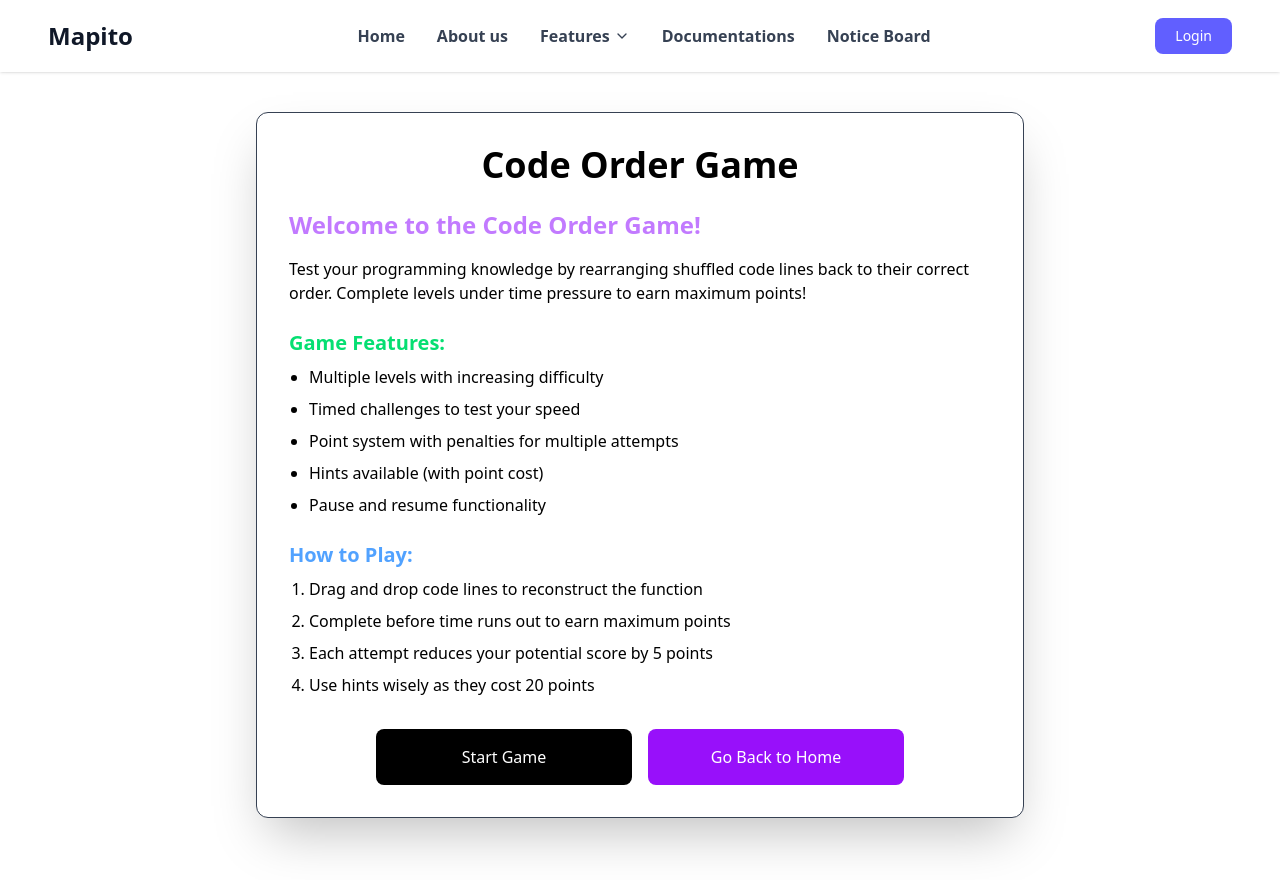
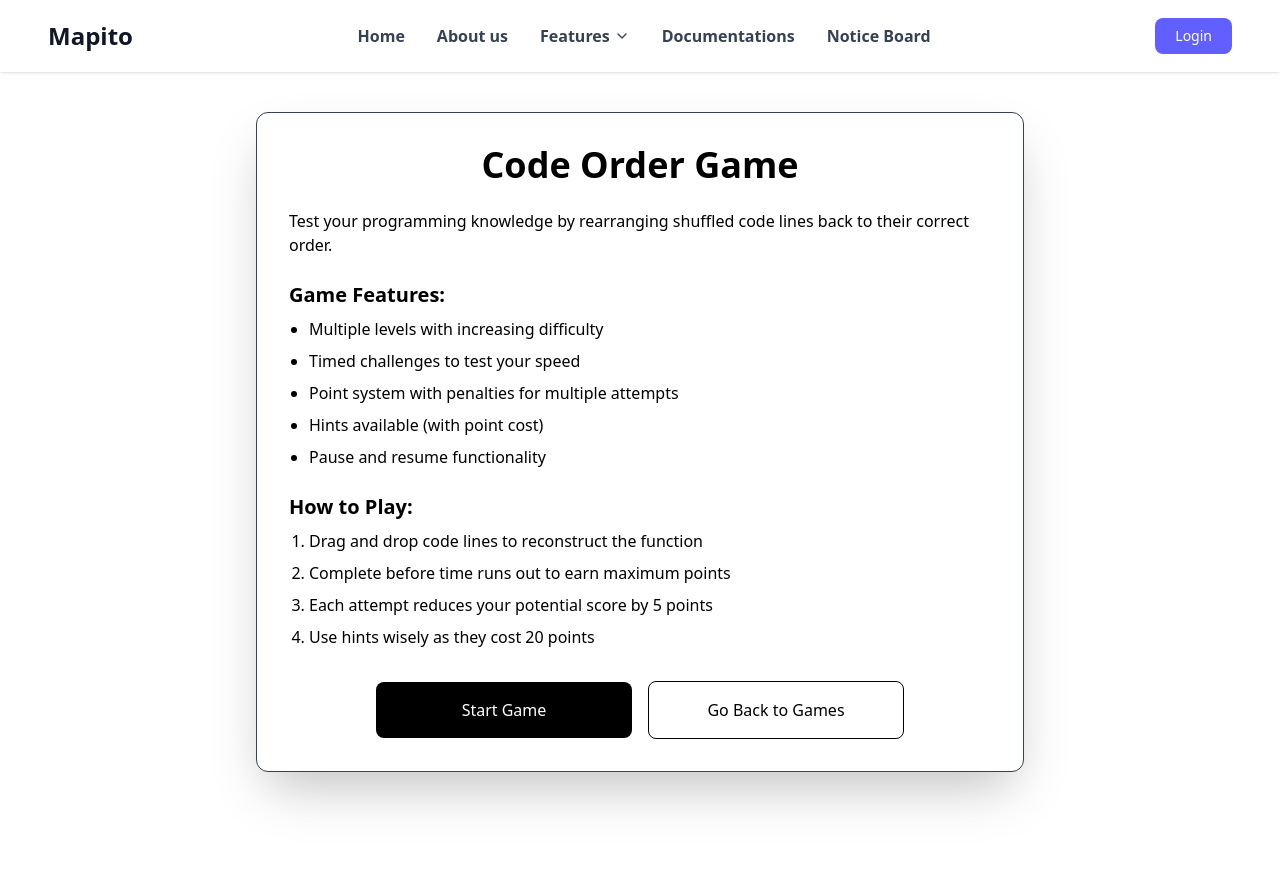
Before and after one commit to wintwah243/Mapito, a React (Vite) app in the folder mapito/: page /games/game2 in a window 1280 px wide. Built offline with nearby package versions, Linux system fonts and the light colour scheme.

Commit message:
ui update

```diff
--- a/mapito/src/Games/CodeOrderGame.jsx
+++ b/mapito/src/Games/CodeOrderGame.jsx
@@ -282,12 +282,10 @@ const CodeOrderGame = () => {
                             Code Order Game
                         </h1>
                         <div className="mb-8 text-left">
-                            <h2 className="text-2xl font-bold text-purple-400 mb-4">Welcome to the Code Order Game!</h2>
                             <p className="mb-4 text-black">
                                 Test your programming knowledge by rearranging shuffled code lines back to their correct order.
-                                Complete levels under time pressure to earn maximum points!
                             </p>
-                            <h3 className="text-xl font-bold text-green-400 mt-6 mb-2">Game Features:</h3>
+                            <h3 className="text-xl font-bold text-black mt-6 mb-2">Game Features:</h3>
                             <ul className="list-disc pl-5 space-y-2 mb-6 text-black">
                                 <li>Multiple levels with increasing difficulty</li>
                                 <li>Timed challenges to test your speed</li>
@@ -295,7 +293,7 @@ const CodeOrderGame = () => {
                                 <li>Hints available (with point cost)</li>
                                 <li>Pause and resume functionality</li>
                             </ul>
-                            <h3 className="text-xl font-bold text-blue-400 mt-6 mb-2">How to Play:</h3>
+                            <h3 className="text-xl font-bold text-black mt-6 mb-2">How to Play:</h3>
                             <ol className="list-decimal pl-5 space-y-2 text-black">
                                 <li>Drag and drop code lines to reconstruct the function</li>
                                 <li>Complete before time runs out to earn maximum points</li>
@@ -306,15 +304,15 @@ const CodeOrderGame = () => {
                         <div className="flex flex-col md:flex-row gap-4 justify-center items-center mt-8">
                             <button
                                 onClick={startGame}
-                                className="w-64 px-8 py-4 bg-black hover:bg-green-700 text-white rounded-lg transition-all transform hover:scale-105 text-center"
+                                className="w-64 px-8 py-4 bg-black hover:bg-green-700 text-white rounded-lg transition-all transform hover:scale-105 text-center cursor-pointer"
                             >
                                 Start Game
                             </button>
                             <button
                                 onClick={() => navigate('/codinggame')}
-                                className="w-64 px-8 py-4 bg-purple-600 hover:bg-green-700 text-white rounded-lg transition-all transform hover:scale-105 text-center"
+                                className="w-64 px-8 py-4 bg-white text-black border border-color-black rounded-lg transition-all transform hover:scale-105 text-center cursor-pointer"
                             >
-                                Go Back to Home
+                                Go Back to Games
                             </button>
                         </div>
                     </div>
```
